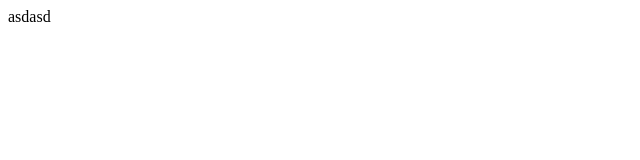
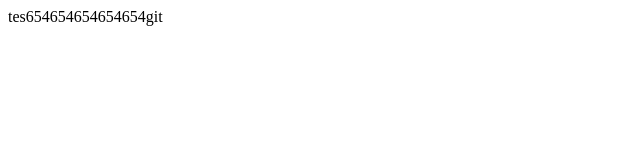
Before and after one commit to essancho/group-MAS, a React (Create React App) app: page / in a window 1280 px wide. Shown: the top 160 px of the page, without its empty margins (0-640 px from the left). Built offline with nearby package versions, Linux system fonts and the light colour scheme.

Commit message:
test 123

```diff
--- a/src/App.js
+++ b/src/App.js
@@ -1,7 +1,7 @@
 function App() {
     return (
         <div className="App">
-            <>asdasd</>
+            <>tes654654654654654git </>
         </div>
     );
 }
```
